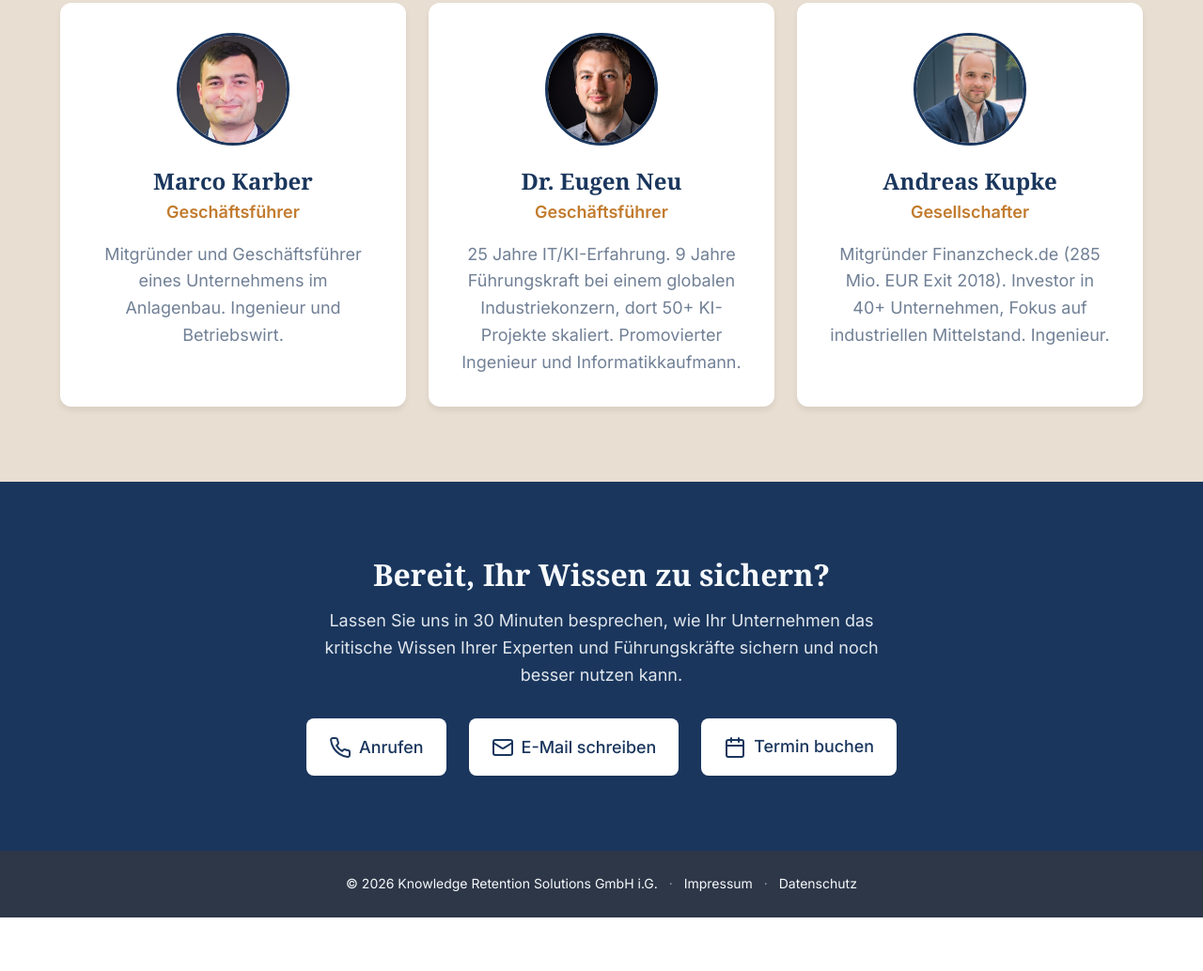
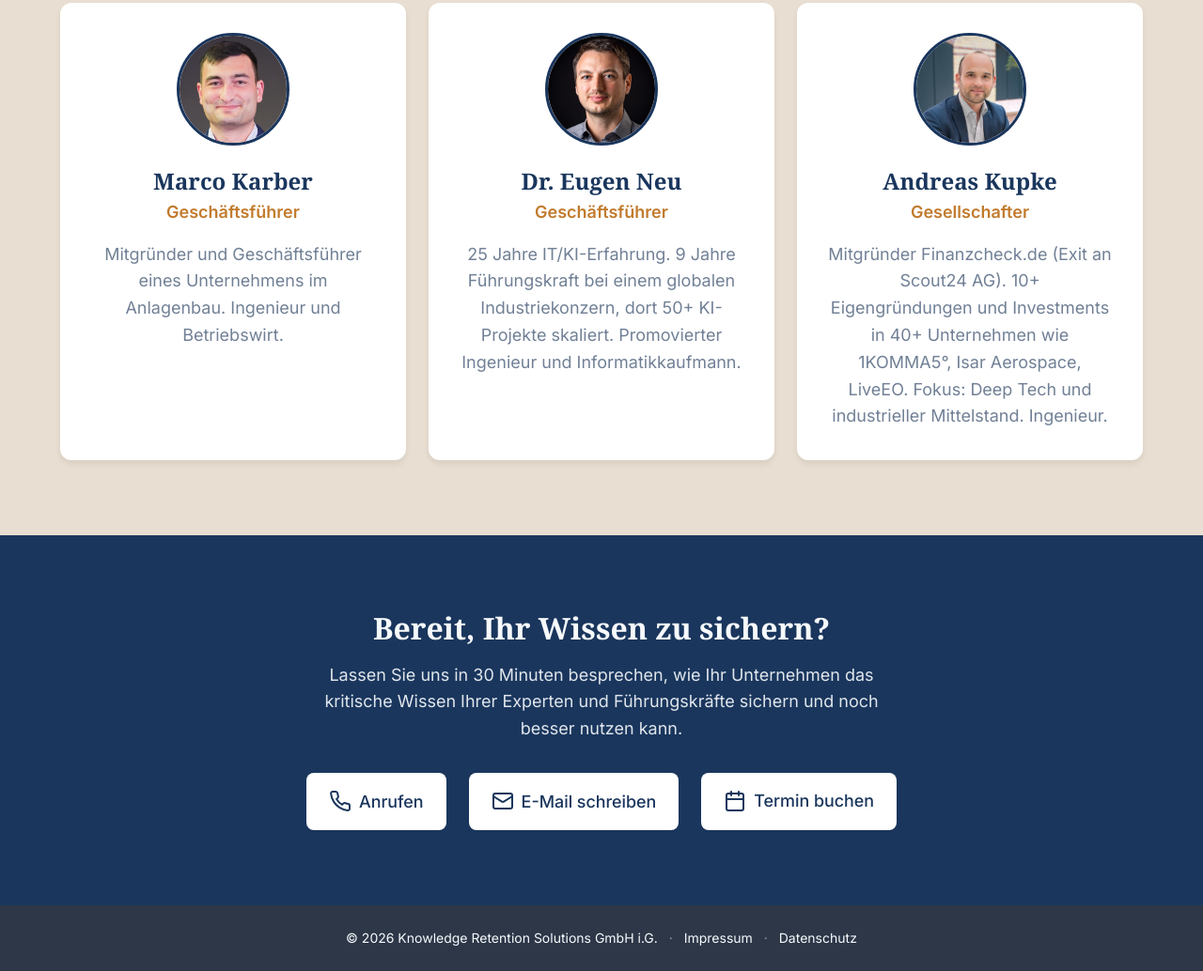
Before and after one commit to Knowledge-Retention-Solutions/krs-website, a plain HTML site: page index.html in a window 1280 px wide. Shown: the part 2820-3854 px from the top of the page at 94% size. Before the commit the page ends 3797 px from the top, so only its background shows below. Drawn offline with Linux system fonts and the light colour scheme; a web font is replaced by a local one.

Commit message:
docs: update Andreas bio with namedropping
- Remove 285 Mio EUR exit figure
- Add Scout24 AG as acquirer
- Add namedropping: 1KOMMA5°, Isar Aerospace, LiveEO
- Mention 10+ own ventures

Co-Authored-By: Claude Opus 4.5 <noreply@anthropic.com>

```diff
--- a/index.html
+++ b/index.html
@@ -336,7 +336,7 @@
             </button>
             <p class="team-member__role">Gesellschafter</p>
             <p class="team-member__bio">
-              Mitgründer Finanzcheck.de (285 Mio. EUR Exit 2018). Investor in 40+ Unternehmen, Fokus auf industriellen Mittelstand. Ingenieur.
+              Mitgründer Finanzcheck.de (Exit an Scout24 AG). 10+ Eigengründungen und Investments in 40+ Unternehmen wie 1KOMMA5°, Isar Aerospace, LiveEO. Fokus: Deep Tech und industrieller Mittelstand. Ingenieur.
             </p>
           </div>
         </div>
```
